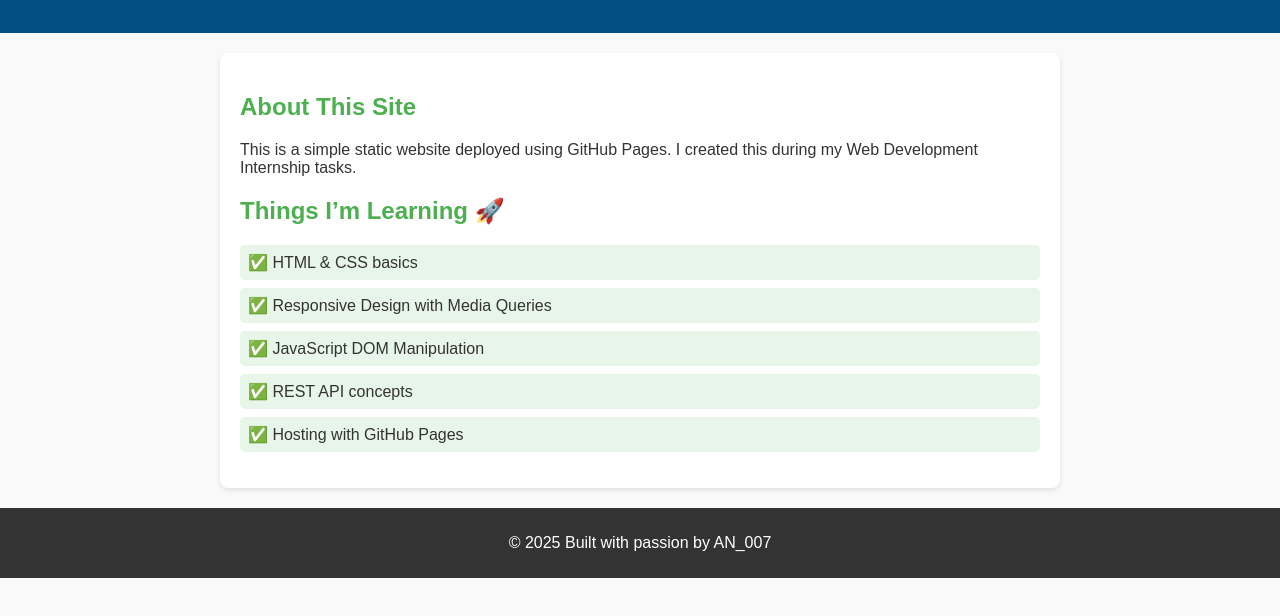
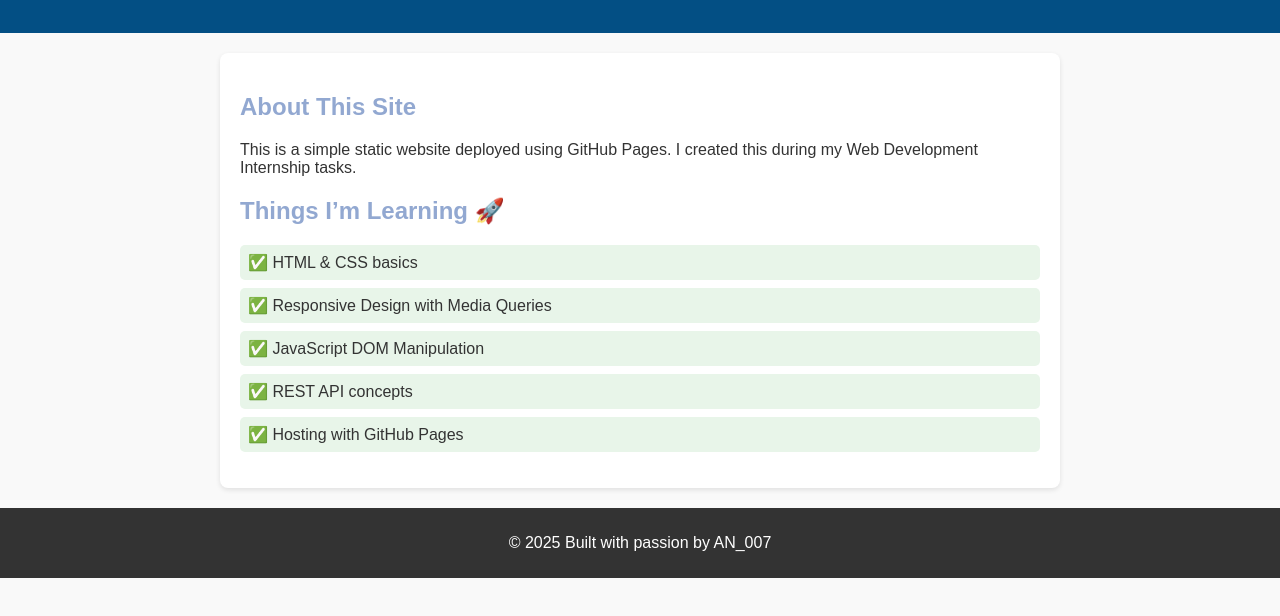
Before and after one commit to AzhaguNachiar/AzhaguNachiar.github.io, a plain HTML site: page index.html in a window 1280 px wide. Shown: the part 122-738 px from the top of the page. Drawn offline with Linux system fonts and the light colour scheme.

Commit message:
Update style.css

```diff
--- a/style.css
+++ b/style.css
@@ -24,7 +24,7 @@ main {
 }
 
 h2 {
-  color: #4CAF50;
+  color: #92a8d1;
 }
 
 ul {
```
